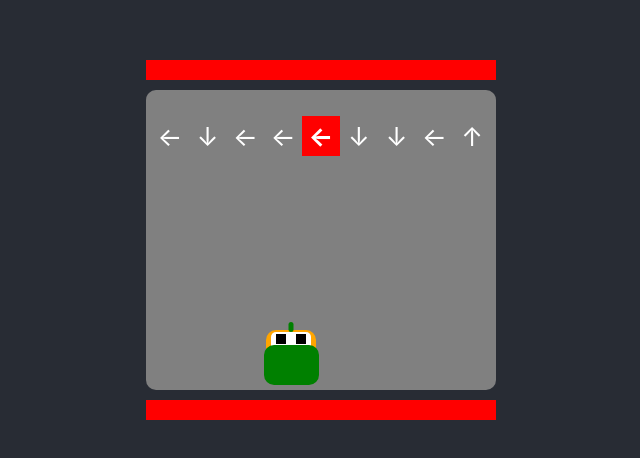
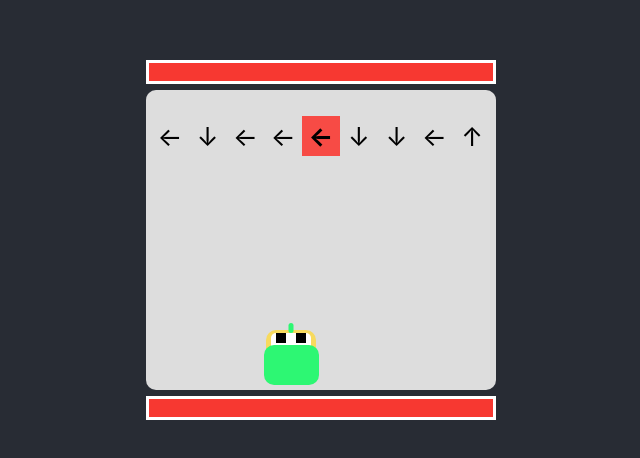
Before and after one commit to maximka76667/brainstorm, a React (Create React App) app: page / in a window 1280 px wide. Shown: the part 160-618 px from the top of the page, without its empty margins (319-959 px from the left). Built offline with nearby package versions, Linux system fonts and the light colour scheme.

Commit message:
add variables for colors, change page title

```diff
--- a/public/index.html
+++ b/public/index.html
@@ -1,14 +1,12 @@
 <!DOCTYPE html>
 <html lang="en">
+
 <head>
   <meta charset="utf-8" />
   <link rel="icon" href="%PUBLIC_URL%/favicon.ico" />
   <meta name="viewport" content="width=device-width, initial-scale=1" />
   <meta name="theme-color" content="#000000" />
-    <meta
-      name="description"
-      content="Web site created using create-react-app"
-    />
+  <meta name="description" content="Web site created using create-react-app" />
   <link rel="apple-touch-icon" href="%PUBLIC_URL%/logo192.png" />
   <!--
       manifest.json provides metadata used when your web app is installed on a
@@ -24,8 +22,9 @@
       work correctly both with client-side routing and a non-root public URL.
       Learn how to configure a non-root public URL by running `npm run build`.
     -->
-    <title>React App</title>
+  <title>Brainstorm Project</title>
 </head>
+
 <body>
   <noscript>You need to enable JavaScript to run this app.</noscript>
   <div id="root"></div>
@@ -40,4 +39,5 @@
       To create a production bundle, use `npm run build` or `yarn build`.
     -->
 </body>
+
 </html>
--- a/src/App.css
+++ b/src/App.css
@@ -1,20 +1,24 @@
-.App {
-  text-align: center;
+body {
+  --dark-grey: #282c34;
+  --light-grey: #f1f1f1;
+  --light-red: #F74B45;
+  --green: #2DF773;
+  --blue: #393EF7;
+  --yellow: #F7DA5E;
+  --red: #F73831;
 }
 
-.App-logo {
-  height: 40vmin;
-  pointer-events: none;
-}
-
-@media (prefers-reduced-motion: no-preference) {
-  .App-logo {
-    animation: App-logo-spin infinite 20s linear;
+@keyframes movement {
+  0% {
+    transform: scale(1.1);
+  }
+  100% {
+    transform: scale(1);
   }
 }
 
 .app {
-  background-color: #282c34;
+  background-color: var(--dark-grey);
   min-height: 100vh;
   display: flex;
   flex-direction: column;
@@ -24,24 +28,11 @@
   color: white;
 }
 
-.App-link {
-  color: #61dafb;
-}
-
-@keyframes App-logo-spin {
-  from {
-    transform: rotate(0deg);
-  }
-  to {
-    transform: rotate(360deg);
-  }
-}
-
 .game {
   width: 350px;
   height: 300px;
   margin: 0 auto;
-  background-color: grey;
+  background-color: #ddd;
   position: relative;
   border-radius: 10px;
 }
@@ -49,32 +40,35 @@
 .player {
   width: 50px;
   height: 50px;
-  background-color: orange;
+  background-color: var(--yellow);
   position: absolute;
   transition: all 0.1s;
   border-radius: 10px;
   top: 240px;
   left: 120px;
-  transform: rotate(270deg);
+}
+
+.player_moves {
+  animation: movement 1s 1;
 }
 
 .nose {
-  width: 10px;
-  height: 5px;
-  background-color: green;
+  height: 10px;
+  width: 5px;
+  background-color: var(--green);
   position: absolute;
-  top: 50%;
-  right: -15%;
-  transform: translateY(-50%);
+  right: 50%;
+  top: -15%;
+  transform: translateX(50%);
   border-radius: 5px;
 }
 
 .eyes {
   position: absolute;
-  top: 10%;
-  right: 5%;
-  width: 20px;
-  height: 80%;
+  left: 10%;
+  top: 5%;
+  width: 80%;
+  height: 20px;
   background-color: #fff;
   border-radius: 5px;
 }
@@ -84,25 +78,24 @@
   height: 10px;
   position: absolute;
   background-color: #000;
-  left: 8px;
 }
 
 .eye:nth-child(1) {
-  top: 5px;
+  left: 5px;
   background-color: #000;
 }
 
 .eye:nth-child(2) {
-  bottom: 5px;
+  right: 5px;
 }
 
 .hair {
   position: absolute;
-  width: 40px;
-  bottom: -5%;
-  left: -5px;
-  background-color: green;
-  height: 110%;
+  height: 40px;
+  right: -5%;
+  bottom: -5px;
+  background-color: var(--green);
+  width: 110%;
   border-radius: 10px;
 }
 
@@ -144,9 +137,16 @@
 
 .health-bar {
   width: 100%;
+  height: 24px;
   position: absolute;
-  height: 20px;
-  background-color: red;
+  border: 3px solid #fff;
+  box-sizing: border-box;
+}
+
+.health-bar__points {
+  width: 100%;
+  height: 100%;
+  background-color: var(--red);
 }
 
 .health-bar_enemy {
@@ -170,9 +170,10 @@
   width: 30px;
   height: 30px;
   padding: 5px;
+  color: #000;
 }
 
 .arrow:nth-child(5) {
   font-weight: bold;
-  background-color: red;
+  background-color: var(--light-red);
 }
--- a/src/App.js
+++ b/src/App.js
@@ -3,10 +3,12 @@ import React from 'react';
 import { startPosition } from './config';
 
 function App() {
+
   const [player, setPlayer] = React.useState(null);
   const [top, setTop] = React.useState(startPosition.top);
   const [left, setLeft] = React.useState(startPosition.left);
   const [isGameOver, setIsGameOver] = React.useState(false);
+  const [isPlayerMoves, setIsPlayerMoves] = React.useState(false);
 
   // HP
   const [playerHPBar, setplayerHPBar] = React.useState(null);
@@ -18,9 +20,26 @@ function App() {
   const [arrowsNumbers, setArrowsNumbers] = React.useState([]);
   const [turn, setTurn] = React.useState(-1);
 
+  const step = 15;
   const damage = 5;
 
   function movement(e) {
+    switch (e.keyCode) {
+      case 65:
+      case 68:
+      case 83:
+      case 87:
+        return move(e);
+
+      case 32:
+        return damagePlayer(e);
+
+      default:
+        break;
+    }
+  }
+
+  function move(e) {
     switch (e.keyCode) {
       case 87:
         moveUp(e);
@@ -38,60 +57,57 @@ function App() {
         moveRight(e);
         break;
 
-      case 32:
-        damagePlayer(e);
-        break;
-
       default:
         break;
     }
+    setIsPlayerMoves(true);
+    setTimeout(() => setIsPlayerMoves(false), 1000);
   }
 
   function moveUp(e) {
     e.preventDefault();
 
-    setTop(top - damage);
+    setTop(top - step);
     setTurn(0);
-    player.style.top = top - damage + 'px';
-    player.style.transform = 'rotate(270deg)';
+    player.style.top = top - step + 'px';
+
   }
 
   function moveDown(e) {
     e.preventDefault();
 
-    setTop(top + damage);
+    setTop(top + step);
     setTurn(2);
-    player.style.top = top + damage + 'px';
-    player.style.transform = 'rotate(90deg)';
+    player.style.top = top + step + 'px';
+
   }
 
   function moveLeft(e) {
     e.preventDefault();
 
-    setLeft(left - damage);
+    setLeft(left - step);
     setTurn(3);
-    player.style.left = left - damage + 'px';
-    player.style.transform = 'rotate(180deg)';
+    player.style.left = left - step + 'px';
+
   }
 
   function moveRight(e) {
     e.preventDefault();
 
-    setLeft(left + damage);
+    setLeft(left + step);
     setTurn(1);
-    player.style.left = left + damage + 'px';
-    if (player.style.transform === 'rotate(270deg)') player.style.transform = 'rotate(360deg)';
-    else player.style.transform = 'rotate(0deg)';
+    player.style.left = left + step + 'px';
+
   }
 
   function damagePlayer() {
-    setPlayerHP(playerHP - 5);
-    playerHPBar.style.width = playerHP - 5 + '%';
+    setPlayerHP(playerHP - damage);
+    playerHPBar.style.width = playerHP - damage + '%';
   }
 
   function damageEnemy() {
-    setEnemyHP(enemyHP - 5);
-    enemyHPBar.style.width = enemyHP - 5 + '%';
+    setEnemyHP(enemyHP - damage);
+    enemyHPBar.style.width = enemyHP - damage + '%';
   }
 
   function generateArrow() {
@@ -119,8 +135,8 @@ function App() {
 
   React.useEffect(() => {
     setPlayer(document.querySelector('.player'));
-    setplayerHPBar(document.querySelector('.health-bar_player'));
-    setEnemyHPBar(document.querySelector('.health-bar_enemy'));
+    setplayerHPBar(document.querySelector('.health-bar_player .health-bar__points'));
+    setEnemyHPBar(document.querySelector('.health-bar_enemy .health-bar__points'));
   }, []);
 
   React.useEffect(() => {
@@ -167,12 +183,14 @@ function App() {
         <div className="arrows">
           <p className="arrows__container">
             {
-              arrowsNumbers.map((arrowNumber) => renderArrow(arrowNumber))
+              arrowsNumbers.map(renderArrow)
             }
           </p>
         </div>
-        <div className="health-bar health-bar_enemy"></div>
-        <div className="player">
+        <div className="health-bar health-bar_enemy">
+          <div className="health-bar__points"></div>
+        </div>
+        <div className={`player ${isPlayerMoves && "player_moves"}`}>
           <div>
             <div className="eyes">
               <div className="eye"></div>
@@ -182,7 +200,9 @@ function App() {
           </div>
           <div className="hair"></div>
         </div>
-        <div className="health-bar health-bar_player" style={{ width: '100%' }}></div>
+        <div className="health-bar health-bar_player">
+          <div className="health-bar__points"></div>
+        </div>
       </div>
       <button className="game__move-button game__move-button_to_up" onClick={isGameOver ? null : moveUp}>↑</button>
       <button className="game__move-button game__move-button_to_right" onClick={isGameOver ? null : moveRight}>→</button>
```
Lines whose indentation alone changed are shown as unchanged.
